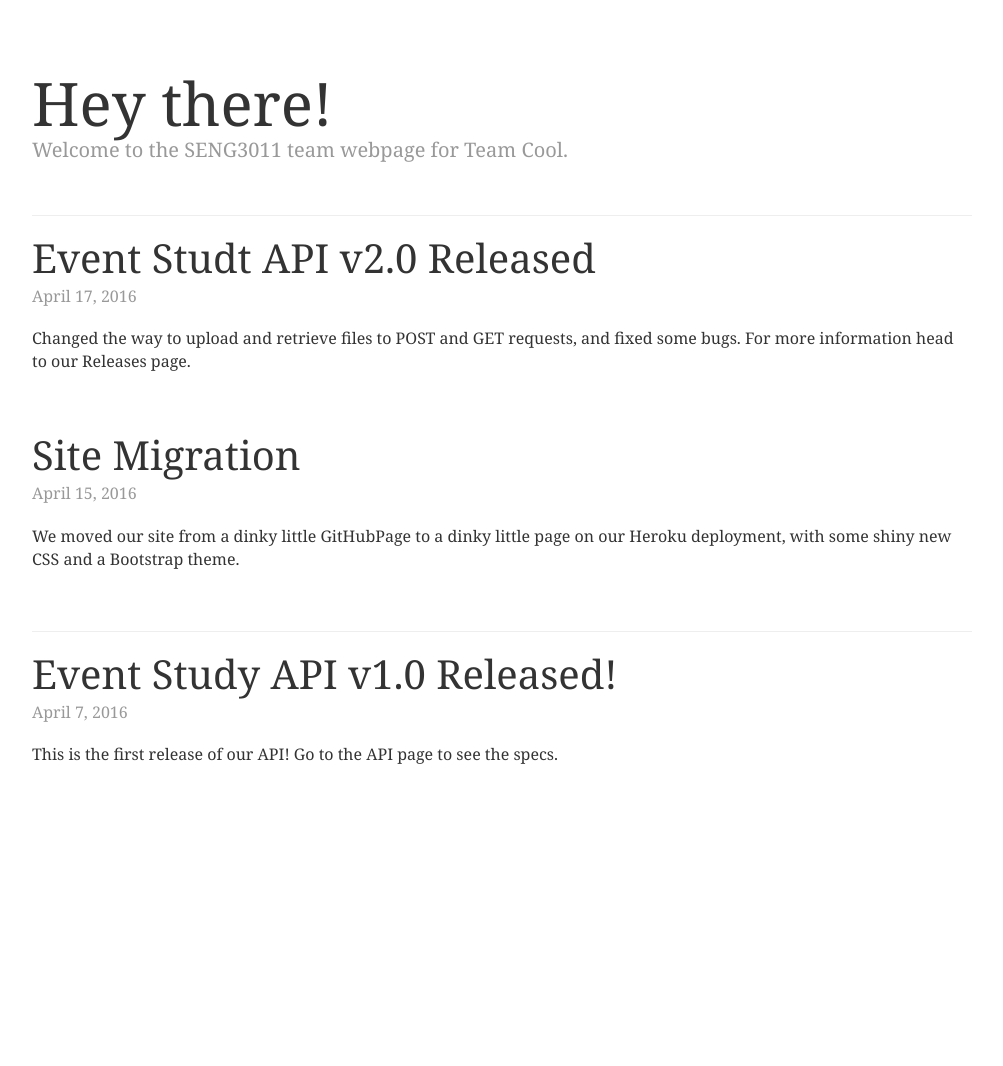
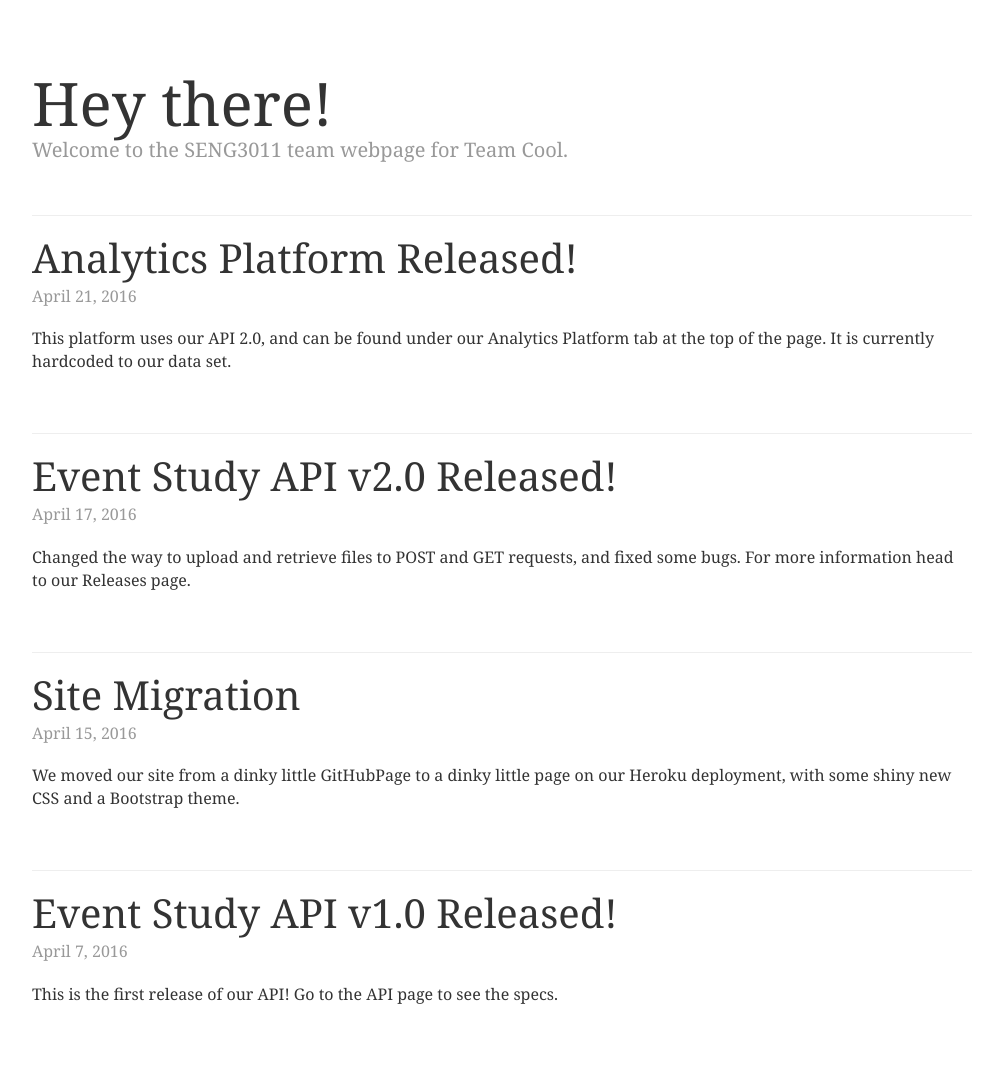
Before and after one commit to henry-alakazhang/seng3011, a Django app: page / in a window 1280 px wide. Shown: the part 51-1117 px from the top of the page, without its empty margins (138-1141 px from the left). Before the commit the page ends 815 px from the top, so only its background shows below. Run offline with Django 3.2, Linux system fonts and the light colour scheme; some libraries are stand-ins or nearby versions.

Commit message:
Fixed typos and added blog post for analytics platform release

```diff
--- a/home/templates/home/home.html
+++ b/home/templates/home/home.html
@@ -9,10 +9,17 @@
   </div>
   <hr>
   <div class="blog-post">
-    <h2 class="blog-post-title">Event Studt API v2.0 Released</h2>
+    <h2 class="blog-post-title">Analytics Platform Released!</h2>
+    <p class="blog-post-meta">April 21, 2016</p>
+    <p>This platform uses our API 2.0, and can be found under our Analytics Platform tab at the top of the page. It is currently hardcoded to our data set.</p>
+  </div>
+  <hr>
+  <div class="blog-post">
+    <h2 class="blog-post-title">Event Study API v2.0 Released!</h2>
     <p class="blog-post-meta">April 17, 2016</p>
     <p>Changed the way to upload and retrieve files to POST and GET requests, and fixed some bugs. For more information head to our Releases page.</p>
   </div>
+  <hr>
   <div class="blog-post">
     <h2 class="blog-post-title">Site Migration</h2>
     <p class="blog-post-meta">April 15, 2016</p>
```
